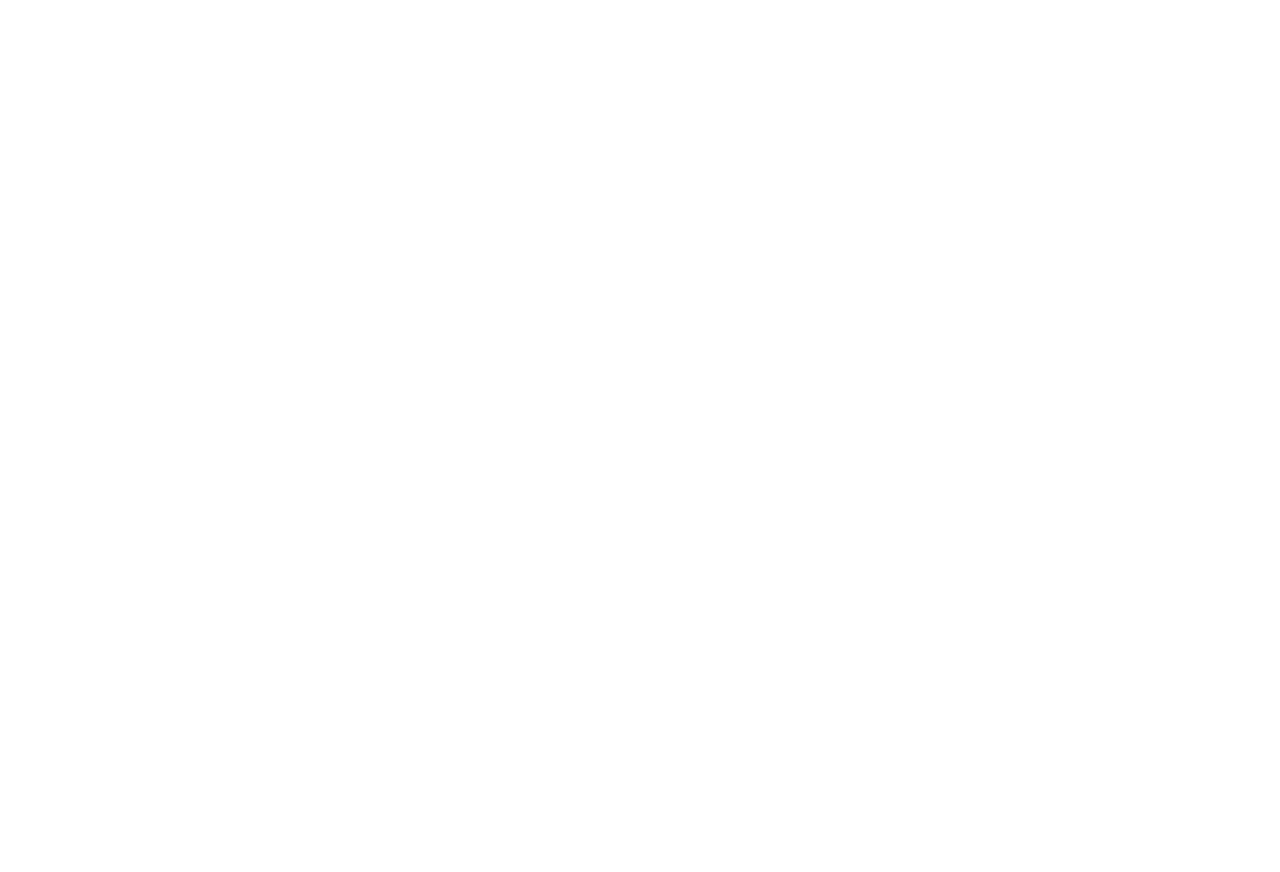
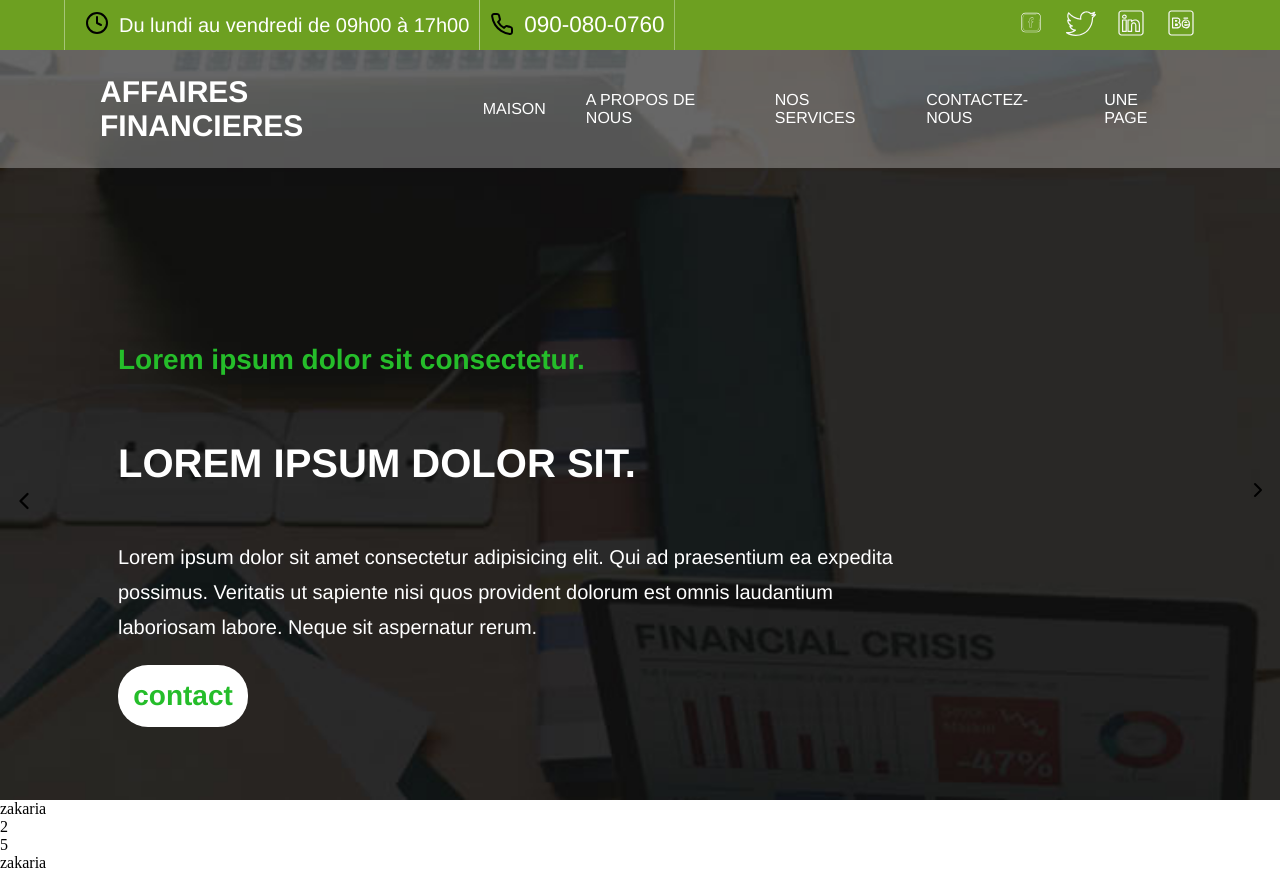
Before and after one commit to Laaziri-Abdo/You-business, a plain HTML site: page index.html in a window 1280 px wide. Before the commit the page ends 800 px from the top, so only its background shows below. Drawn offline with Linux system fonts and the light colour scheme.

Commit message:
website-business-part1

```diff
--- a/index.html
+++ b/index.html
@@ -5,14 +5,73 @@
   <meta http-equiv="X-UA-Compatible" content="IE=edge">
   <meta name="viewport" content="width=device-width, initial-scale=1.0">
   <title>Document</title>
+  <link rel="stylesheet" href="/style.css">
 </head>
 <body>
-  <section class="part1"></section>
-  <section class="part2"></section>
+  <section class="part1">
+    <div class="bande-superieure">
+      <div class="container">
+        <div class="heure-phone">
+
+          <div class="heures">
+            <div class="icone"><img src="/icones/8666798_clock_watch_icon.svg" alt=""></div>
+            <h1>Du lundi au vendredi de 09h00 à 17h00</h1>
+          </div>
+          <div class="phone">
+            <div class="icone"><img src="/icones/8666632_phone_icon.svg" alt=""></div>
+            <h1>090-080-0760</h1>
+          </div>
+        </div>
+
+        <div class="reseaux-sociaux">
+          <ul class="container-sociaux">
+            <li class="social"><a href=""><img src="/icones/icons8-réseau-social.svg" alt=""></a></li>
+            <li class="social"><a href=""><img src="/icones/icons8-twitter.svg" alt=""></a></li>
+            <li class="social"><a href=""><img src="/icones/icons8-linkedin.svg" alt=""></a></li>
+            <li class="social"><a href=""></a><img src="/icones/icons8-behance.svg" alt=""></li>
+          </ul>
+        </div>
+      </div>
+    </div>
+
+    <div class="nav-bar">
+      <div class="container-nav">
+        <div class="navbar-brand"><a href="" ><h2>affaires financieres</h2></a></div>
+        <ul class="menu">
+          <li class="item item1"><a href="">maison</a></li>
+          <li class="item item2"><a href="">a propos de nous</a></li>
+          <li class="item item3"><a href="">nos services</a></li>
+          <li class="item item4"><a href="">contactez-nous</a></li>
+          <li class="item item5"><a href="">une page</a></li>
+        </ul>
+      </div>
+    </div>
+
+    <div class="slider">
+      <div class="container-slider">
+        <div class="left-icone-title">
+          <div class="icone-left">
+           <img src="/icones/8666557_chevron_left_icon.svg" alt="">
+          </div>
+          <div class="title-left">
+            <h6>Lorem ipsum dolor sit consectetur.</h6>
+            <h4>Lorem ipsum dolor sit.</h4>
+            <p>Lorem ipsum dolor sit amet consectetur adipisicing elit. Qui ad praesentium ea expedita possimus. Veritatis ut sapiente nisi quos provident dolorum est omnis laudantium laboriosam labore. Neque sit aspernatur rerum.</p>
+            <div class="button"><a href="">contact</a></div>
+          </div>
+        </div>
+        <div class="right-icon">
+          <img src="/icones/8666777_chevron_right_arrow_icon.svg" alt="">
+        </div>
+      </div>
+    </div>
+
+  </section>zakaria
+  <section class="part2"></section>2
   <section class="part3"></section>
   <section class="part4"></section>
-  <section class="part5"></section>
-  <section class="part6"></section>
+  <section class="part5"></section>5
+  <section class="part6"></section> zakaria
   <section class="part7"></section>
   <section class="part8"></section>
 </body>
--- a/style.css
+++ b/style.css
@@ -0,0 +1,202 @@
+@font-face {
+    font-family: flexslider-icon;
+    src: url(/assets/fonts/flexslider-icon.ttf);
+}
+
+body{
+    margin: 0;
+    padding: 0;
+}
+.part1{
+    width: 100%;
+    height: 100vh;
+    background-image: url(/assets/images/page-heading-bg.jpg);
+    background-size: cover;
+}
+
+.bande-superieure{
+    display: flex;
+    background-color: rgb(109, 160, 33);
+    justify-content: center;
+    height: 50px;
+}
+.container{
+    display: flex;
+    padding: 0px 20px 0px 20px;
+    justify-content: space-between;
+    width: 90%;
+}
+.heure-phone{
+    height: auto;
+    width: auto;
+    display: flex;
+    border-left: solid 1px #ffffff64;
+    border-right: solid 1px #ffffff56;
+}
+.heures{
+    display: flex;
+    align-items: center;
+    padding-left: 20px;
+}
+
+.icone img{
+    color: #fff;
+}
+.heures h1{
+    padding: 10px ;
+    font-size: 20px;
+    font-family: 'Franklin Gothic Medium', 'Arial Narrow', Arial, sans-serif;
+    color: #fff;
+    font-weight: 500;
+
+}
+.phone {
+    display: flex;
+    align-items: center;
+    border-left: solid 1px #ffffff75;
+    padding: 10px;
+    font-size: 15px;
+    font-family: 'Franklin Gothic Medium', 'Arial Narrow', Arial, sans-serif;
+    color: #fff;
+}
+.phone h1{
+    padding-left: 10px;
+    font-weight: 500;
+}
+.reseaux-sociaux{
+    width: 40%;
+    height: auto;
+    display: flex;
+    justify-content: end;
+}
+.container-sociaux{
+    display: flex;
+    align-items: center;
+    width: auto;
+}
+.container-sociaux li{
+    list-style: none;
+    display: inline-block;
+    padding-right: 20px;
+    text-align: center;
+}
+.social{
+
+}
+
+.nav-bar{
+    display: flex;
+    background-color: rgba(241, 241, 241, 0.305);
+    backdrop-filter: 19px;
+    position: sticky;
+    top:0;
+}
+.container-nav{
+    width: 100%;
+    display: flex;
+    justify-content: space-between;
+    align-items: center;
+    padding-left: 100px;
+    padding-right: 100px;
+    text-transform: uppercase;
+}
+.menu{
+    display: flex;
+    justify-content: space-between;
+    gap: 40px;
+    position: relative;
+    height: 100%;
+    align-items: center;
+    width: auto;
+}
+.navbar-brand{
+
+}
+.navbar-brand a{
+    text-decoration: none;
+    font-family: 'Franklin Gothic Medium', 'Arial Narrow', Arial, sans-serif;
+    color: #fff;
+    font-size: 20px;
+}
+.item {
+    list-style: none;
+}
+.item a{
+    display: inline-block;
+    text-decoration: none;
+    z-index: 100;
+    position: relative;
+    font-family: flexslider-icon;
+    color: #fff;
+    font-family: 'Franklin Gothic Medium', 'Arial Narrow', Arial, sans-serif;
+}
+
+.item a:after{
+    content: "";
+    position: absolute;
+    background-color: rgb(16, 160, 38);
+    height: 5px;
+    width: 0%;
+    left: 0;
+    bottom: -7px;
+    border-radius: 30px;
+    transition: 0.3s;
+}
+
+.item a:hover:after{
+    width: 100%;
+}
+.slider {
+
+    height: 600px;
+}
+.container-slider{
+    padding: 10px;
+    display: flex;
+    justify-content: space-between;
+
+}
+.left-icone-title{
+    display: flex;
+    justify-content: center;
+    align-items: center;
+    padding-top:150px ;
+    width: 900px;
+    height: 350px;
+    font-family: 'Franklin Gothic Medium', 'Arial Narrow', Arial, sans-serif;
+    color: #fff;
+}
+
+.title-left{
+    padding-left: 80px;
+}
+.title-left :nth-child(1){
+    font-size: 28px;
+    font-weight: 600;
+    color: rgb(37, 189, 42);
+}
+.title-left :nth-child(2){
+    font-size: 40px;
+    font-weight: 600;
+    text-transform: uppercase;
+}
+.title-left :nth-child(3){
+    font-size: 20px;
+    font-weight: 100;
+    line-height: 35px;
+}
+.button{
+    display:inline-block;
+    width: 100px;
+    padding: 15px;
+    background-color: #fff;
+    text-align: center;
+    border-radius: 30px;
+}
+.button a{
+    text-decoration: none;
+}
+
+.right-icon{
+padding-top: 300px;
+}
```
Also changed, not shown: icones/1860508_facebook_social media_icon.svg (added), icones/8666557_chevron_left_icon.svg (added), icones/8666565_phone_forwarded_icon.svg (added), icones/8666632_phone_icon.svg (added), icones/8666777_chevron_right_arrow_icon.svg (added), icones/8666798_clock_watch_icon.svg (added), icones/icons8-behance.svg (added), icones/icons8-instagram.svg (added), icones/icons8-linkedin.svg (added), icones/icons8-réseau-social.svg (added), icones/icons8-twitter.svg (added).
